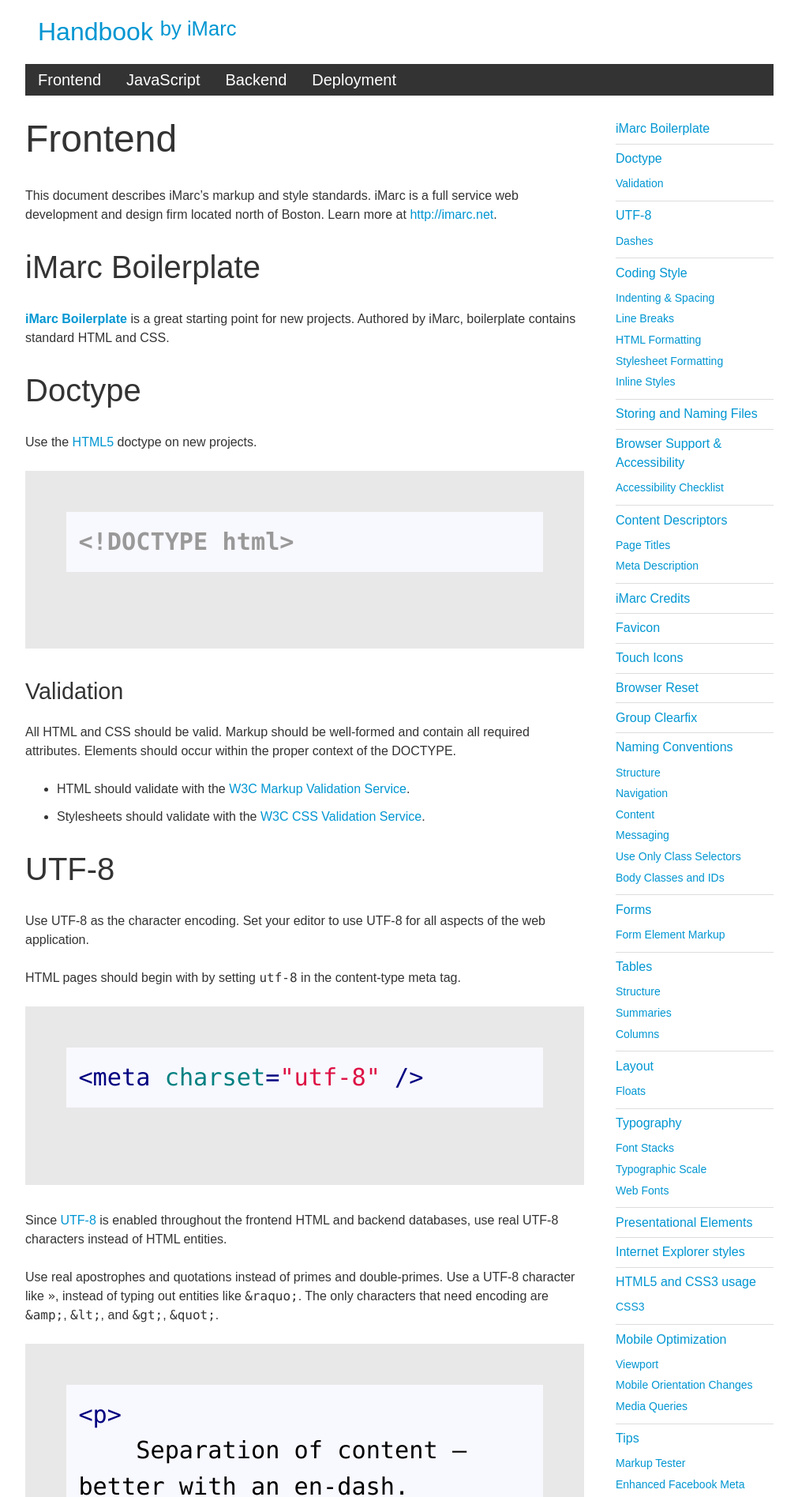
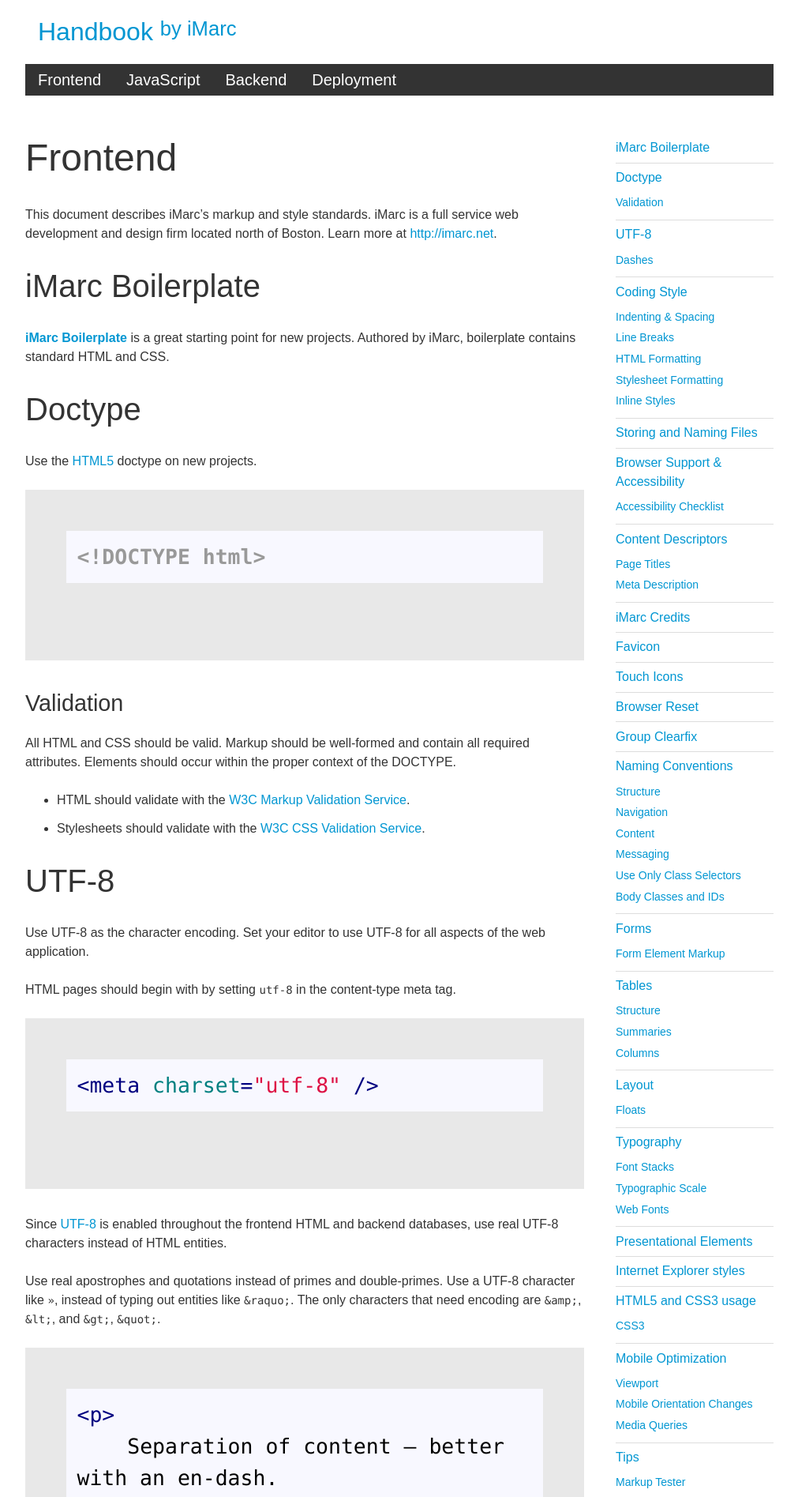
Before and after one commit to imarc/handbook, a Jekyll site: the page built from beta/frontend.markdown, in a window 1280 px wide. Shown: the top 1895 px of the page at 79% size, without its empty margins (134-1145 px from the left). Built offline with Jekyll 4.4.1, drawn with Linux system fonts in a browser that asks for light colours; nearby versions of some CDN libraries.

Commit message:
adding boilerplate styles back to beta

```diff
--- a/beta/css/styles.css
+++ b/beta/css/styles.css
@@ -97,6 +97,7 @@
 /* = Layout = */
 .site {
 	margin: 20px auto 0;
+	padding: 0 20px;
 }
 
 header.primary,
@@ -108,7 +109,7 @@
 header.primary,
 .torso,
 footer.primary {
-	margin: 0 0 1.5em;
+	margin: 0 0 3em;
 }
 
 header.primary h1 {
@@ -141,7 +142,7 @@
 
 footer.primary {
 	color: #999;
-	font-size: 14px;
+	font-size: 0.875em;
 	text-align: center;
 }
 
@@ -201,14 +202,14 @@
 blockquote,
 pre {
 	clear: both;
-	margin: 0 0 1em 20px;
-	padding: 0 0 0 20px;
+	margin-bottom: 1em;
 }
 
 blockquote {
 	border-left: 8px solid #CCC;
 	color: #666;
 	font-size: 1.25em;
+	margin: 0 0 1em 20px;
 	padding: 0.8em 1em;
 	font-style: italic;
 }
@@ -246,6 +247,7 @@
 pre,
 code {
 	font-family: Menlo, 'Ubuntu Mono', Consolas, 'Courier New', monospace;
+	font-size: 0.875em;
 }
 
 p {
@@ -350,12 +352,6 @@
 	position: relative;
 }
 
-header nav > ul {
-	position: absolute;
-	z-index: 1;
-	width: 100%;
-}
-
 header nav:after {
 	clear: both;
 	content: '';
@@ -369,21 +365,15 @@
 	}
 
 	header nav li ul {
-		max-height: 0;
+		position: absolute;
+		display: none;
+		width: 200px;
 		left: 0;
 		overflow: hidden;
-		-moz-transition: max-height .2s ease .1s;
-		-o-transition: max-height .2s ease .1s;
-		-webkit-transition: max-height .2s ease .1s;
-		transition: max-height .2s ease .1s;
 	}
 
 	header li:hover > ul {
-		max-height: 300px;
-		-moz-transition: max-height .2s;
-		-o-transition: max-height .2s;
-		-webkit-transition: max-height .2s;
-		transition: max-height .2s;
+		display: block;
 	}
 
 		header li li {
@@ -394,7 +384,6 @@
 /* == top primary navigation == */
 header nav.primary {
 	background: #333;
-	height: 2em;
 }
 
 	header nav.primary > ul {
@@ -428,7 +417,6 @@
 header nav.secondary {
 	background: #F2006D;
 	font-size: .75em;
-	height: 2.6em;
 }
 	header nav.secondary li.active {
 		background: #AD004E;
@@ -743,7 +731,10 @@
 			display: none;
 		}
 			header nav li.active ul {
+				background: #F2006D;
 				display: block;
+				width: auto;
+				position: relative;
 				max-height: 250px;
 				padding-left: 40px;
 			}
@@ -758,9 +749,6 @@
 
 /* Tablets */
 @media (min-width: 768px) {
-	.site {
-		padding: 0 1em;
-	}
 
 	aside.primary {
 		height: 100%;
@@ -856,7 +844,7 @@
 	}
 
 html.lt-ie9 .main {
-	margin-right: 216px;
+	margin-right: 240px;
 }
 
 	html.lt-ie9 .main aside {
@@ -872,6 +860,7 @@
 html.lt-ie9 header nav.secondary {
 	font-size: .875em;
 }
+
 
 
 /* = Print Styles = */
```
